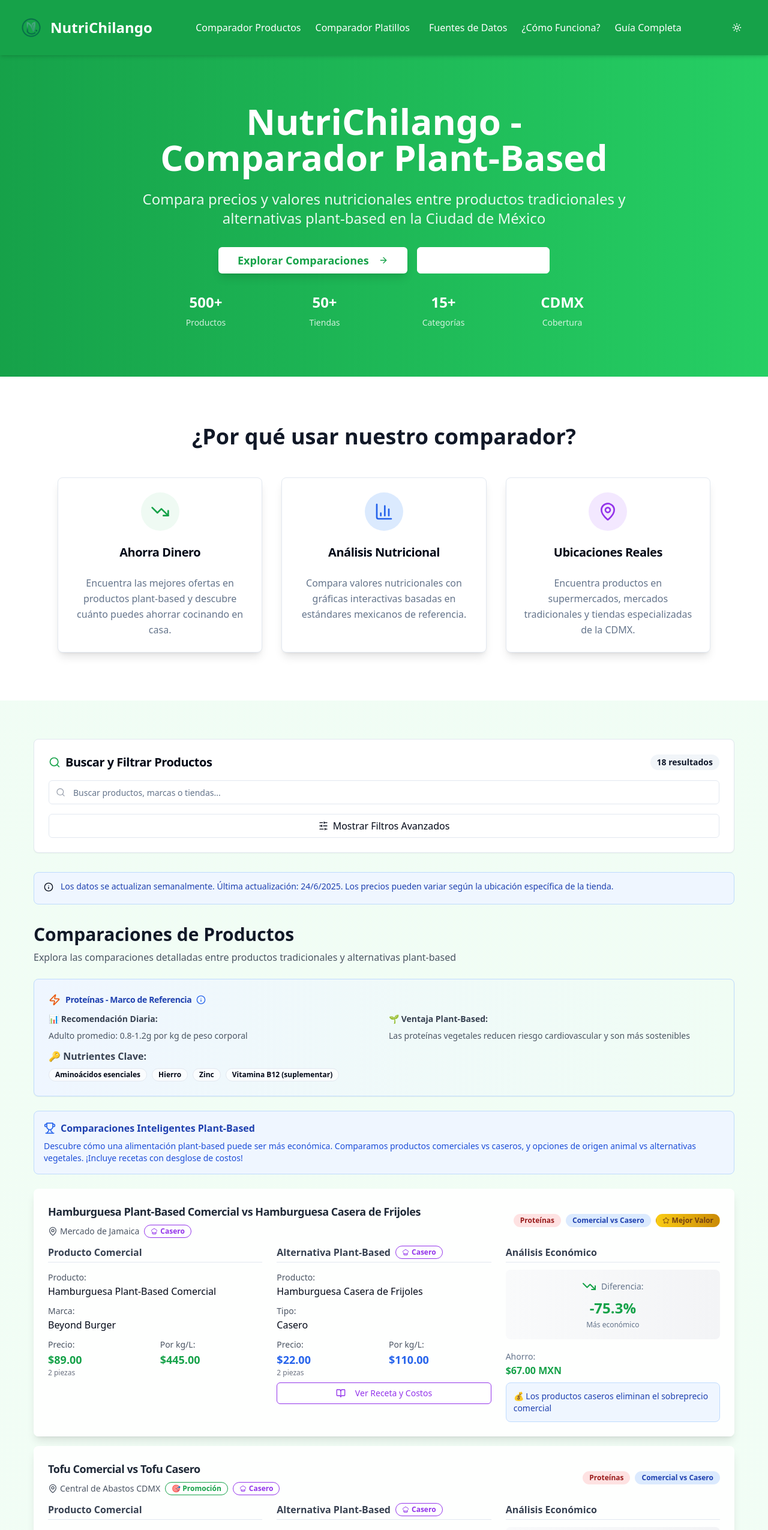
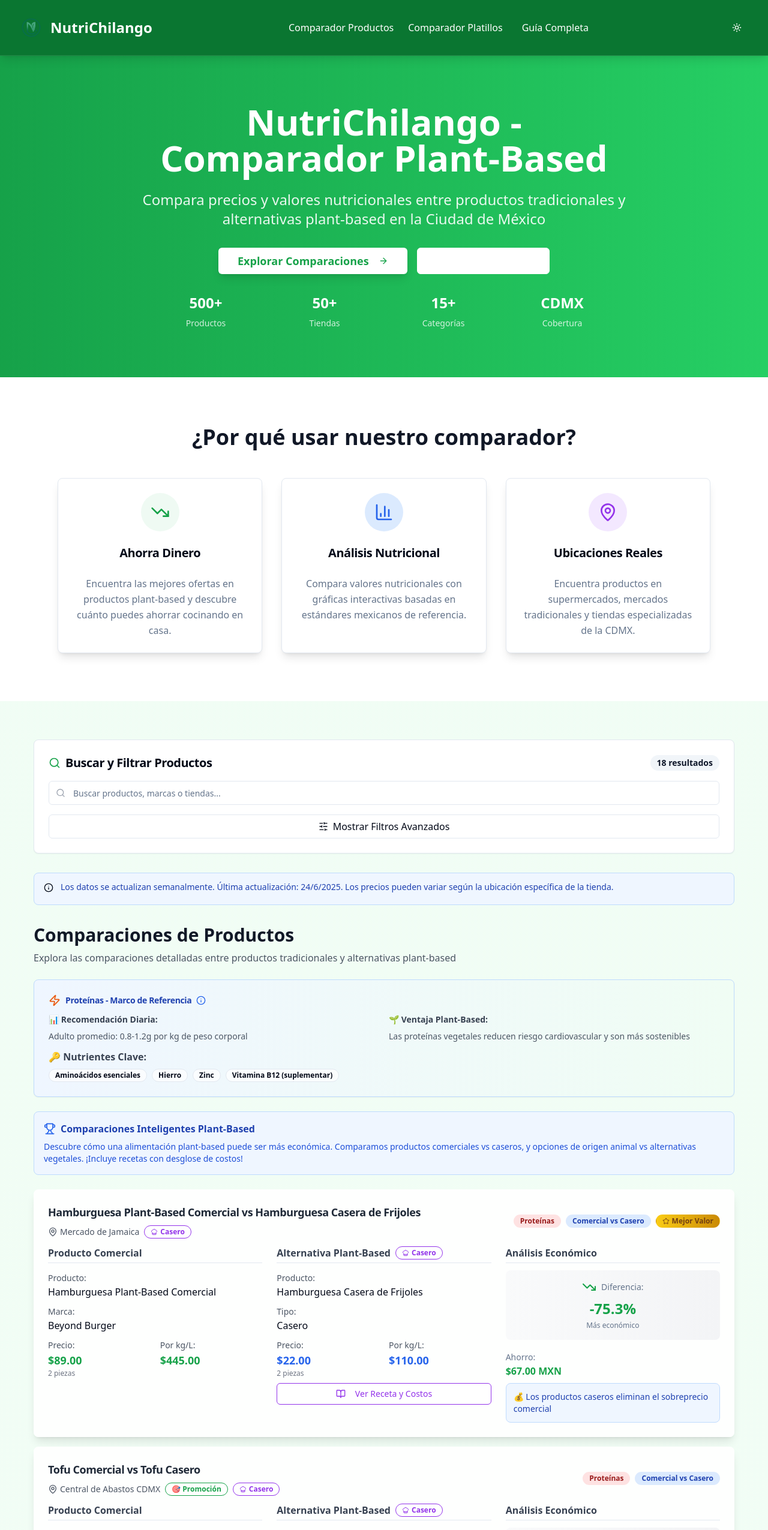
Before and after one commit to IzignaMx/nutrichilango, a React (Vite) app: page / in a window 1280 px wide. Shown: the top 2551 px of the page at 60% size. Built offline with nearby package versions, Linux system fonts and the light colour scheme.

Commit message:
Refactor: Improve header design and content
Improve header colors, elements, and remove specific links. Adjust background color for better logo readability.

```diff
--- a/src/components/layout/Header.tsx
+++ b/src/components/layout/Header.tsx
@@ -15,8 +15,6 @@ const Header: React.FC = () => {
   ];
 
   const resourcesItems = [
-    { name: 'Fuentes de Datos', href: '/data-sources' },
-    { name: '¿Cómo Funciona?', href: '/how-it-works' },
     { name: 'Guía Completa', href: '/guide' },
   ];
 
@@ -34,7 +32,7 @@ const Header: React.FC = () => {
     <ul className="md:flex md:space-x-6 space-y-0">
       {items.map((item) => (
         <li key={item.name}>
-          <Link to={item.href} className="hover:text-brand-accent transition-colors duration-200 text-sm md:text-base">
+          <Link to={item.href} className="hover:text-header-accent transition-colors duration-300 text-sm md:text-base font-medium hover:scale-105 transform transition-transform">
             {item.name}
           </Link>
         </li>
@@ -43,7 +41,7 @@ const Header: React.FC = () => {
   );
 
   return (
-    <header className="bg-brand-primary text-primary-foreground py-3 md:py-4 shadow-md sticky top-0 z-50">
+    <header className="bg-header text-header-foreground py-3 md:py-4 shadow-lg border-b border-white/10 sticky top-0 z-50 backdrop-blur-sm">
       <div className="container mx-auto px-4 sm:px-6 lg:px-8 flex items-center justify-between min-h-[60px]">
 
         <Link to="/" className="flex items-center space-x-2 sm:space-x-3 flex-shrink-0">
@@ -85,16 +83,16 @@ const Header: React.FC = () => {
 
 
       {isMobileMenuOpen && (
-        <div className="lg:hidden border-t border-primary-foreground/20">
+        <div className="lg:hidden border-t border-white/20 bg-header/95 backdrop-blur-md">
           <div className="container mx-auto px-4 sm:px-6 py-4">
             <nav className="space-y-1">
               <div className="space-y-1">
-                <p className="text-xs font-semibold text-brand-accent uppercase tracking-wider mb-2">Principal</p>
+                <p className="text-xs font-semibold text-header-accent uppercase tracking-wider mb-2">Principal</p>
                 {mainNavItems.map((item) => (
                   <Link
                     key={item.name}
                     to={item.href}
-                    className="block py-2 px-3 rounded-md hover:bg-primary-foreground/10 hover:text-brand-accent transition-colors duration-200 text-sm"
+                    className="block py-3 px-4 rounded-lg hover:bg-white/10 hover:text-header-accent transition-all duration-300 text-sm font-medium transform hover:translate-x-1"
                     onClick={() => setIsMobileMenuOpen(false)}
                   >
                     {item.name}
@@ -102,12 +100,12 @@ const Header: React.FC = () => {
                 ))}
               </div>
               <div className="space-y-1 pt-3">
-                <p className="text-xs font-semibold text-brand-accent uppercase tracking-wider mb-2">Recursos</p>
+                <p className="text-xs font-semibold text-header-accent uppercase tracking-wider mb-2">Recursos</p>
                 {resourcesItems.map((item) => (
                   <Link
                     key={item.name}
                     to={item.href}
-                    className="block py-2 px-3 rounded-md hover:bg-primary-foreground/10 hover:text-brand-accent transition-colors duration-200 text-sm"
+                    className="block py-3 px-4 rounded-lg hover:bg-white/10 hover:text-header-accent transition-all duration-300 text-sm font-medium transform hover:translate-x-1"
                     onClick={() => setIsMobileMenuOpen(false)}
                   >
                     {item.name}
@@ -115,12 +113,12 @@ const Header: React.FC = () => {
                 ))}
               </div>
               <div className="space-y-1 pt-3">
-                <p className="text-xs font-semibold text-brand-accent uppercase tracking-wider mb-2">Legal</p>
+                <p className="text-xs font-semibold text-header-accent uppercase tracking-wider mb-2">Legal</p>
                 {legalItems.map((item) => (
                   <Link
                     key={item.name}
                     to={item.href}
-                    className="block py-2 px-3 rounded-md hover:bg-primary-foreground/10 hover:text-brand-accent transition-colors duration-200 text-sm"
+                    className="block py-3 px-4 rounded-lg hover:bg-white/10 hover:text-header-accent transition-all duration-300 text-sm font-medium transform hover:translate-x-1"
                     onClick={() => setIsMobileMenuOpen(false)}
                   >
                     {item.name}
--- a/src/index.css
+++ b/src/index.css
@@ -24,6 +24,11 @@
     --brand-primary-lighter: 142 52% 96%; /* Green-50 equivalent */
     --brand-accent: 45 93% 58%;        /* Yellow-400 for highlights */
     --brand-success: 142 76% 36%;      /* Same as primary for consistency */
+
+    /* Header specific colors for better contrast */
+    --header-background: 142 85% 25%;   /* Darker green for header */
+    --header-foreground: 0 0% 100%;     /* Pure white text */
+    --header-accent: 45 98% 65%;        /* Brighter yellow for header accents */
 
     --secondary: 210 40% 96.1%;
     --secondary-foreground: 222.2 47.4% 11.2%;
@@ -80,6 +85,11 @@
     --brand-accent: 45 93% 68%;        /* Brighter yellow for dark mode */
     --brand-success: 142 69% 48%;
 
+    /* Header colors for dark mode */
+    --header-background: 142 45% 15%;   /* Even darker green for dark mode header */
+    --header-foreground: 0 0% 100%;     /* Pure white text */
+    --header-accent: 45 98% 75%;        /* Very bright yellow for dark mode */
+
     --secondary: 217.2 32.6% 17.5%;
     --secondary-foreground: 210 40% 98%;
 
--- a/tailwind.config.ts
+++ b/tailwind.config.ts
@@ -68,6 +68,11 @@ export default {
 					'primary-lighter': 'hsl(var(--brand-primary-lighter))',
 					accent: 'hsl(var(--brand-accent))',
 					success: 'hsl(var(--brand-success))'
+				},
+				header: {
+					DEFAULT: 'hsl(var(--header-background))',
+					foreground: 'hsl(var(--header-foreground))',
+					accent: 'hsl(var(--header-accent))'
 				}
 			},
 			borderRadius: {
```
